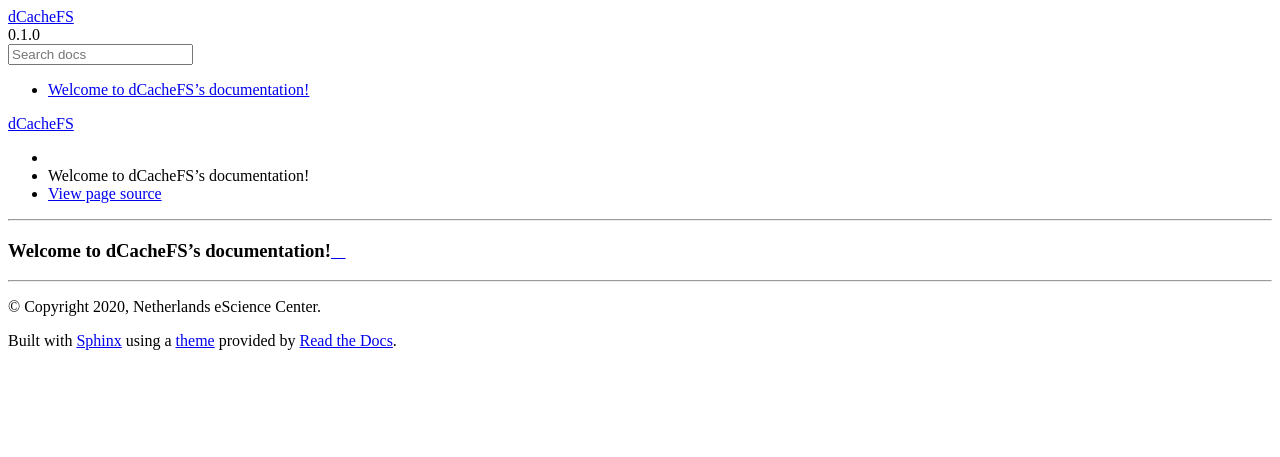
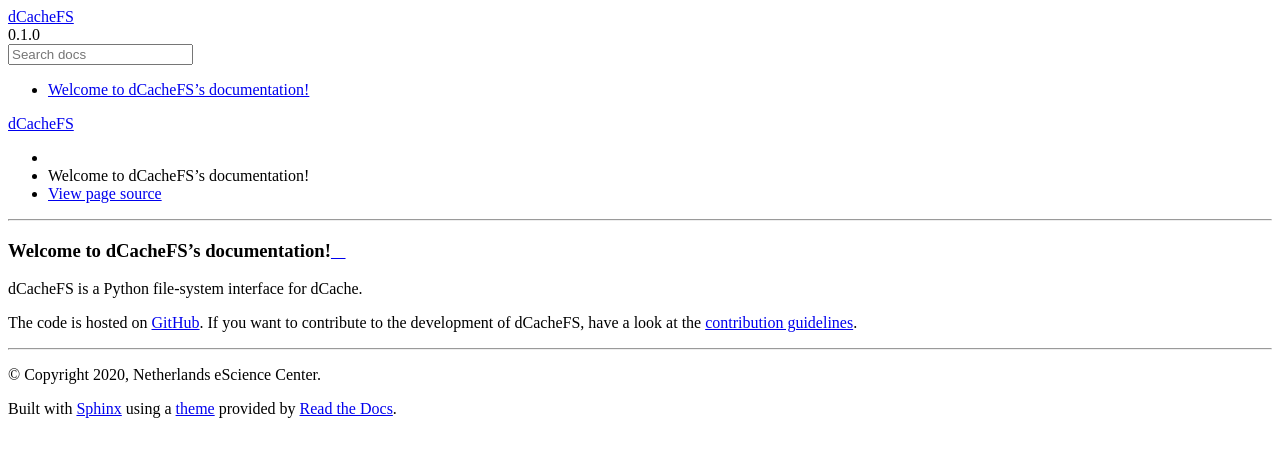
Before and after one commit to NLeSC-GO-common-infrastructure/dcachefs, a Sphinx documentation site: the page built from docs/index.rst, in a window 1280 px wide. Shown: the top 457 px of the page. Built offline with Sphinx 7.4.7 and the Read the Docs theme 2.0.0, drawn with Linux system fonts in a browser that asks for light colours; pages that are not in the unit, such as notebooks, are missing from menus.

Commit message:
update docs

```diff
--- a/README.rst
+++ b/README.rst
@@ -63,7 +63,7 @@
 dCacheFS
 ################################################################################
 
-Python filesystem interface for dCache
+Python filesystem interface for dCache.
 
 
 The project setup is documented in `a separate document <project_setup.rst>`_. Feel free to remove this document (and/or the link to this document) if you don't need it.
--- a/docs/index.rst
+++ b/docs/index.rst
@@ -6,6 +6,15 @@
 Welcome to dCacheFS's documentation!
 ==========================================================
 
+dCacheFS is a Python file-system interface for dCache.
+
+The code is hosted on `GitHub`_. If you want to contribute to the development of dCacheFS,
+have a look at the  `contribution guidelines`_.
+
+.. _GitHub: https://github.com/NLeSC-GO-common-infrastructure/dcachefs
+.. _contribution guidelines: https://github.com/NLeSC-GO-common-infrastructure/dcachefs/tree/master/CONTRIBUTING.md
+
+
 .. toctree::
    :maxdepth: 2
    :caption: Contents:
```
